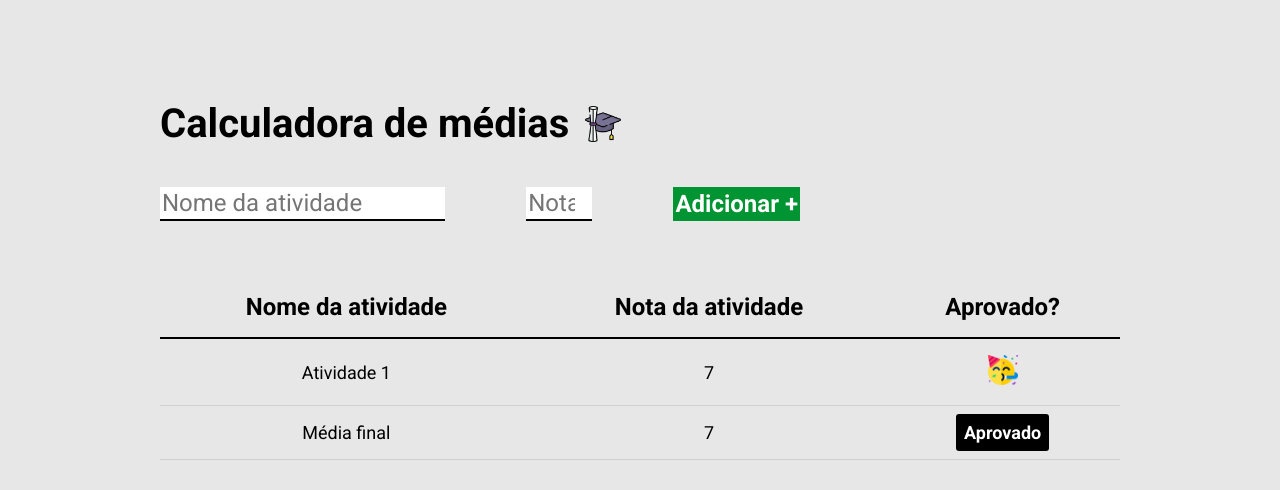
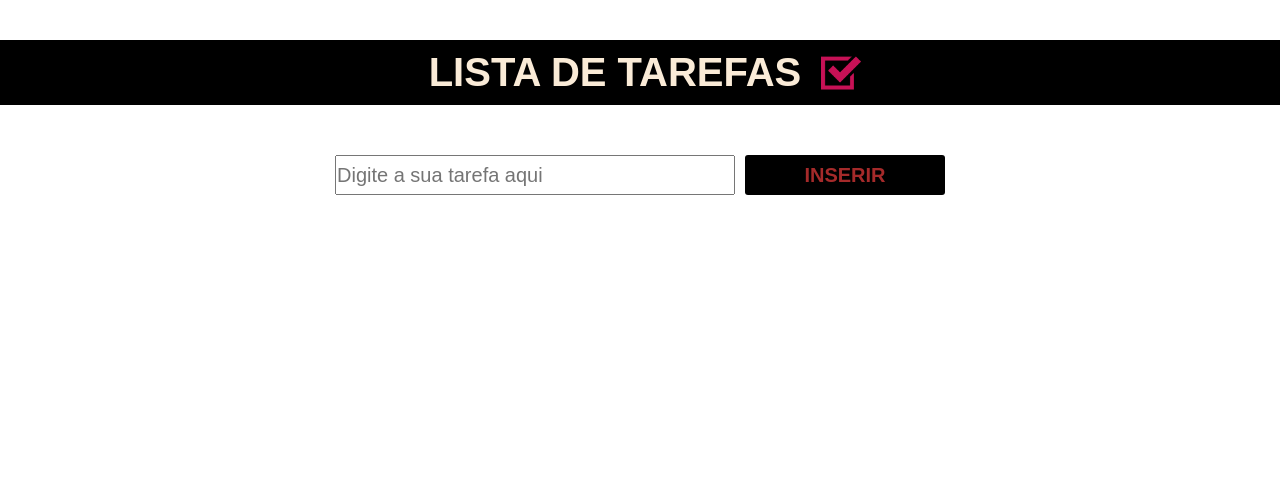
Before and after one commit to NkmraKenji/curso_ebac_frontend, a plain HTML site: page index.html in a window 1280 px wide. Drawn offline with nearby package versions, Linux system fonts and the light colour scheme.

Commit message:
Add files via upload

```diff
--- a/index.html
+++ b/index.html
@@ -3,64 +3,27 @@
 <head>
     <meta charset="UTF-8">
     <meta name="viewport" content="width=device-width, initial-scale=1.0">
-    <title>Calculadora de médias</title>
-    <link rel="preconnect" href="https://fonts.googleapis.com">
-    <link rel="preconnect" href="https://fonts.gstatic.com" crossorigin>
-    <link href="https://fonts.googleapis.com/css2?family=Bebas+Neue&family=Roboto:wght@400;700&display=swap" rel="stylesheet">
+    <title>Lista de Tarefas</title>
     <link rel="stylesheet" href="./main.css">
 </head>
 <body>
-    <div class="container">
-        <header>
-            <h1>Calculadora de médias</h1>
-            <img src="./images/logo.png" alt="capelo e diploma">
-        </header>
+
+    <header>
+        <h1>Lista de Tarefas</h1>
+        <img src="./Imagens/homework_check.jpg" alt="Prancheta de tarefas checadas">
+    </header>
+    <section>
         <form>
-            <input type="text" required placeholder="Nome da atividade">
-            <input type="number" required placeholder="Nota da atividade" min="0" max="10">
-            <button type="submit">Adicionar +</button>
+            <div class="insert">
+                <input class="task" type="text" required placeholder="Digite a sua tarefa aqui">
+                <button type="submit">Inserir</button>
+            </div>
         </form>
-        <table cellspacing="0">
-                <thead>
-                    <tr>
-                        <th>
-                            Nome da atividade
-                        </th>
-                        <th>
-                            Nota da atividade
-                        </th>
-                        <th>
-                            Aprovado?
-                        </th>
-                    </tr>
-                </thead>
-                <tbody>
-                    <tr>
-                        <td>
-                            Atividade 1
-                        </td>
-                        <td>
-                            7
-                        </td>
-                        <td>
-                            <img src="images/aprovado.png" alt="emoji festejando">
-                        </td>
-                    </tr>
-                </tbody>
-                <tfoot>
-                    <tr>
-                        <td>
-                            Média final
-                        </td>
-                        <td>
-                            7
-                        </td>
-                        <td>
-                            <span class="resultado">Aprovado</span>
-                        </td>
-                    </tr>
-                </tfoot>
-        </table>
-    </div>
+        <ul>
+            <li></li>
+        </ul>
+    </section>
+    <script src="https://code.jquery.com/jquery-3.7.1.min.js"></script>
+    <script src="./main.js"></script>
 </body>
 </html>
--- a/main.css
+++ b/main.css
@@ -1,96 +1,76 @@
 * {
-    margin:0;
+    margin: 0;
     padding: 0;
     box-sizing: border-box;
-    font-family: 'Roboto', sans-serif;
-}
-
-body {
-    background-color: #e7e7e7;
+    font-family: sans-serif;
 }
 
 header {
     display: flex;
+    justify-content: center;
     align-items: center;
-    margin-bottom: 40px;
+    margin-top: 40px;
+    color: antiquewhite;
+    background-color: black;
+}
+
+header h1 {
+    text-transform: uppercase;
+    padding: 10px;
+    font-size: 40px;
+
 }
 
 header img {
-    height: 36px;
-    margin-left: 16px;
+    width: 40px;
+    margin-left: 10px;
 }
 
-header h1 {
-    font-size: 40px;
-    font-weight: bold;
+.insert {
+    display: flex;
+    justify-content: center;
+    align-items: center;
+    margin: 50px;
+    gap: 10px;
 }
 
-.container {
-    max-width: 960px;
-    width: 100%;
-    margin: 100px auto;
+.insert input {
+    font-size: 20px;
+    width: 400px;
+    height: 40px;
 }
 
-form {
-    display: flex;
-    max-width: 640px;
-    width: 100%;
-    justify-content: space-between;
-    margin-bottom: 56px;
+.insert button {
+    cursor: pointer;
+    font-size: 20px;
+    width: 200px;
+    height: 40px;
+    border-radius: 3px;
+    border: none;
+    outline: none;
+    color: brown;
+    background-color: black;
+    text-transform: uppercase;
+    font-weight: bolder;
 }
 
-form input {
-    font-size: 24px;
-    background-color: #fff;
-    border: none;
-    border-bottom: 2px solid black;
-    padding: 2px;
+.insert button:hover {
+    background-color: rgb(75, 69, 69);
 }
 
-form button {
-    background-color: #009432;
-    color: #fff;
-    font-size: 24px;
-    font-weight: bold;
-    border: none;
-    cursor: pointer;
-    padding: 2px;
+ul {
+    list-style-type: none;
+    padding: 10px;
+    text-align: center;
+    font-size: 20px;
+
 }
 
-table {
-    width: 100%;
+ul li:hover {
+    text-align: center;
+    cursor: pointer;
 }
 
-table th {
-    border-bottom: 2px solid black;
-    padding: 16px;
-    font-size: 24px;
-    font-weight: bold;
+.strike-through  {
+    text-decoration: line-through;
 }
-
-table td {
-    padding: 16px 0;
-    text-align: center;
-    font-size: 18px;
-    border-bottom: 1px solid rgba(0, 0, 0, 0.1);
-}
-
-table td img {
-    height: 30px;
-}
-
-.resultado {
-    padding: 8px;
-    background-color: black;
-    color: #fff;
-    font-weight: bold;
-    border-radius: 3px;
-}
-
-.aprovado {
-    background-color: #009432;
-}
-
-.reprovado {
-    background-color: red;
-}
--- /dev/null
+++ b/main.js
@@ -0,0 +1,23 @@
+
+$(document).ready(function() {
+    $("form").on("submit", function (e) {
+        e.preventDefault();
+        const new_task = $(".task").val();
+
+        const rep_task = $("ul li")
+            .toArray()
+            .some((li) => $(li).text() === new_task);
+        if (rep_task) {
+            alert("Esta tarefa já existe");
+            return;
+        }
+
+        const list_task = $(`<li class="has-marker">${new_task}</li>`);
+        $(list_task).appendTo("ul");
+        $(".task").val("");
+    });
+
+    $("ul").on("click", "li", function(){
+        $(this).toggleClass("strike-through");
+    });
+});
```
Also changed, not shown: Imagens/homework_check.jpg (added).
